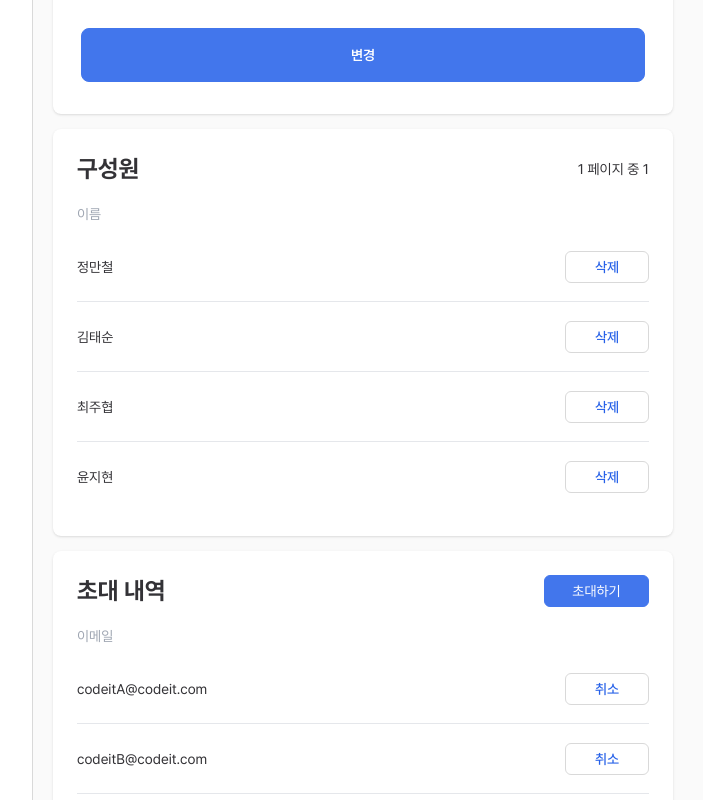
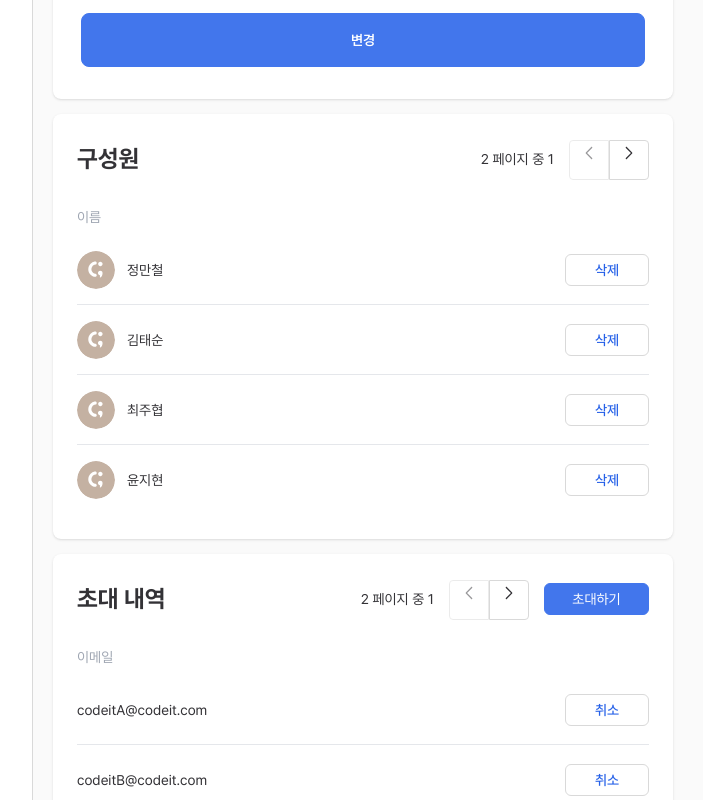
Before and after one commit to nizoo0516/taskify, a Next.js app: page /dashboard/1/edit in a window 1280 px wide. Shown: the part 380-1180 px from the top of the page, without its empty margins (267-970 px from the left). Built offline with nearby package versions, Linux system fonts and the light colour scheme; no server answers.

Commit message:
Style: 대시보드 수정 페이지 관련 추가적인 UI 구현 및 필요한 에셋 추가

```diff
--- a/src/app/dashboard/[id]/edit/page.tsx
+++ b/src/app/dashboard/[id]/edit/page.tsx
@@ -6,16 +6,23 @@ import Chip from "@/components/chip/Chip";
 import Input from "@/components/form/Input";
 import Label from "@/components/form/Label";
 import MyButton from "@/components/layout/Button";
+import Pagination from "@/components/layout/Pagination";
 
 export default function DashboardIdEdit() {
   const colors = ["#7AC555", "#760DDE", "#FFA500", "#E876EA", "#76A5EA"];
   const [selectedColor, setSelectedColor] = useState("#7AC555");
 
+  const [memberPage, setMemberPage] = useState(1);
+  const totalMemberPages = 2;
+
+  const [invitePage, setInvitePage] = useState(1);
+  const totalInvitePages = 2;
+
   const members = [
-    { id: 1, name: "정만철" },
-    { id: 2, name: "김태순" },
-    { id: 3, name: "최주협" },
-    { id: 4, name: "윤지현" },
+    { id: 1, name: "정만철", avatar: "/images/img-profile-sample.svg" },
+    { id: 2, name: "김태순", avatar: "/images/img-profile-sample.svg" },
+    { id: 3, name: "최주협", avatar: "/images/img-profile-sample.svg" },
+    { id: 4, name: "윤지현", avatar: "/images/img-profile-sample.svg" },
   ];
   const invites = [
     { id: 1, email: "codeitA@codeit.com" },
@@ -30,13 +37,14 @@ export default function DashboardIdEdit() {
       {/* 전체 컨테이너 */}
       <div className="flex w-full max-w-155 flex-col gap-[15px]">
         {/* 돌아가기 버튼 */}
-        <button className="mb-5 text-left text-base font-medium text-[#333236]">
-          &lt; 돌아가기
+        <button className="mb-1 flex text-left text-base font-medium text-[#333236]">
+          <img src="/icons/icon-arrow-left.svg" alt="돌아가기" className="mr-2"></img>
+          돌아가기
         </button>
 
         {/* 대시보드 이름 + 색상 */}
         <section className="rounded-lg bg-white px-7 py-8 shadow-sm">
-          <h2 className="mb-[23px] text-2xl font-bold">비브리지</h2>
+          <h2 className="mb-6 text-2xl font-bold">비브리지</h2>
           <div className="flex flex-col gap-4">
             <div>
               <Label className="text-2lg font-medium">대시보드 이름</Label>
@@ -67,9 +75,20 @@ export default function DashboardIdEdit() {
 
         {/* 구성원 리스트 */}
         <section className="rounded-lg bg-white p-6 shadow-sm">
-          <div className="mb-4 flex items-center justify-between">
+          <div className="mb-6 flex items-center justify-between">
             <h3 className="text-2xl font-bold">구성원</h3>
-            <span className="text-sm text-[#333236]">1 페이지 중 1</span>
+            <div className="flex items-center gap-[15px]">
+              <span className="text-sm text-[#333236]">
+                {totalMemberPages} 페이지 중 {memberPage}
+              </span>
+              <div className="mt-[-14px]">
+                <Pagination
+                  page={memberPage}
+                  setPage={setMemberPage}
+                  totalPages={totalMemberPages}
+                />
+              </div>
+            </div>
           </div>
           {/* 라벨 */}
           <div>
@@ -83,7 +102,14 @@ export default function DashboardIdEdit() {
                   idx !== members.length - 1 ? "border-b border-gray-200" : ""
                 }`}
               >
+                <div className="flex items-center gap-3">
+                  <img
+                    src={m.avatar}
+                    alt={m.name}
+                    className="h-[38px] w-[38px] rounded-full object-cover"
+                  />
                   <span className="text-sm">{m.name}</span>
+                </div>
                 <MyButton
                   onClick={() => alert(`${m.name} 삭제`)}
                   color="buttonBasic"
@@ -98,8 +124,19 @@ export default function DashboardIdEdit() {
 
         {/* 초대 내역 */}
         <section className="rounded-lg bg-white p-6 shadow-sm">
-          <div className="mb-4 flex items-center justify-between">
+          <div className="mb-6 flex items-center justify-between">
             <h3 className="text-2xl font-bold">초대 내역</h3>
+            <div className="flex items-center gap-[15px]">
+              <span className="text-sm text-[#333236]">
+                {totalInvitePages} 페이지 중 {invitePage}
+              </span>
+              <div className="mt-[-14px]">
+                <Pagination
+                  page={invitePage}
+                  setPage={setInvitePage}
+                  totalPages={totalInvitePages}
+                />
+              </div>
               <MyButton
                 onClick={() => alert("초대하기")}
                 color="buttonBlue"
@@ -107,6 +144,7 @@ export default function DashboardIdEdit() {
               >
                 초대하기
               </MyButton>
+            </div>
           </div>
           {/* 라벨 */}
           <div>
```
Also changed, not shown: public/icons/icon-arrow-left.svg (added). Lines whose indentation alone changed are shown as unchanged.
